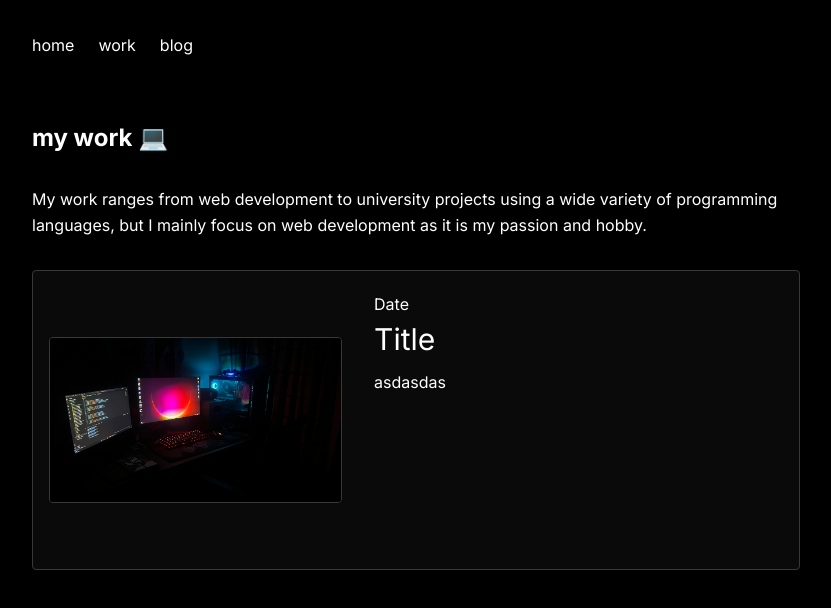
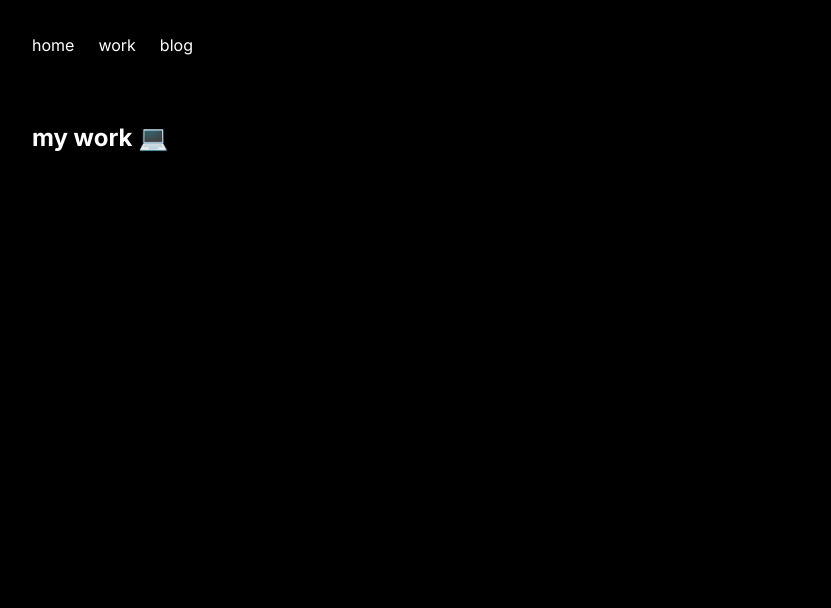
Before and after one commit to yousefnegmeldin/portfolio, a Next.js app: page /work in a window 1280 px wide. Shown: the top 608 px of the page, without its empty margins (224-1055 px from the left). Built offline with nearby package versions, Linux system fonts and the light colour scheme.

Commit message:
Revert "Merge branch 'work'"
This reverts commit e7dac3481795fb1472ad52d2cf3225ef5463643e, reversing
changes made to 6bf920e5b6d267ff947363cce07c28a79e73f5da.

```diff
--- a/app/ui/Showcase.tsx
+++ /dev/null
@@ -1,26 +0,0 @@
-import React,{FC} from 'react'
-import Image, { StaticImageData } from 'next/image'
-
-type ShowcaseProps = {
-    imageSrc: StaticImageData,
-    text: string,
-}
-
-const Showcase:FC<ShowcaseProps> = ({imageSrc,text}) => {
-  return (
-    <div className='bg-[#0A0A0A] border-[#383838] border rounded flex flex-row items-center justify-between h-[300px] overflow-hidden'>
-        <div className='w-2/5 m-4'>
-            <Image src={imageSrc} alt={text} className='border-[#383838] border rounded' />
-        </div>
-        <div className='p-4 flex flex-col justify-start w-3/5 self-start'>
-            <div className='flex flex-col gap-1 my-1'>
-                <p>Date</p>
-                <h2 className='text-3xl'>Title</h2>
-            </div>
-            <p className='mt-2'>asdasdas</p>
-        </div>
-    </div>
-  )
-}
-
-export default Showcase
--- a/app/work/page.tsx
+++ b/app/work/page.tsx
@@ -1,13 +1,10 @@
 import React from 'react'
-import Showcase from '../ui/Showcase'
-import opengraph from '../opengraph-image.jpeg'
+
 const page = () => {
   return (
     <main className="flex flex-col gap-8 mt-16">
       <h2 className="text-2xl font-bold">my work 💻</h2>
-      <p>My work ranges from web development to university projects using a wide variety of programming languages,
-        but I mainly focus on web development as it is my passion and hobby.</p>
-      <Showcase imageSrc={opengraph} text="yo" />
+
 
     </main>
   )
```
